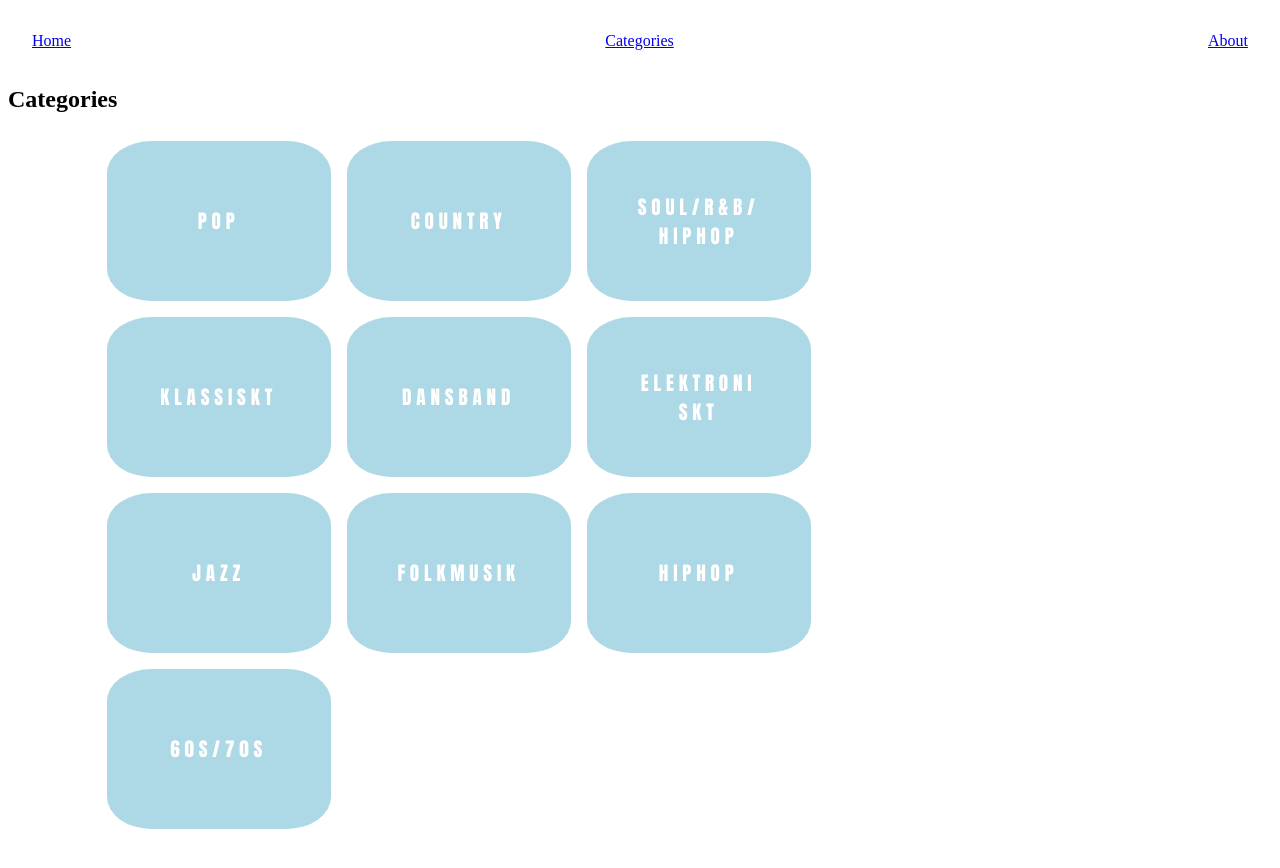
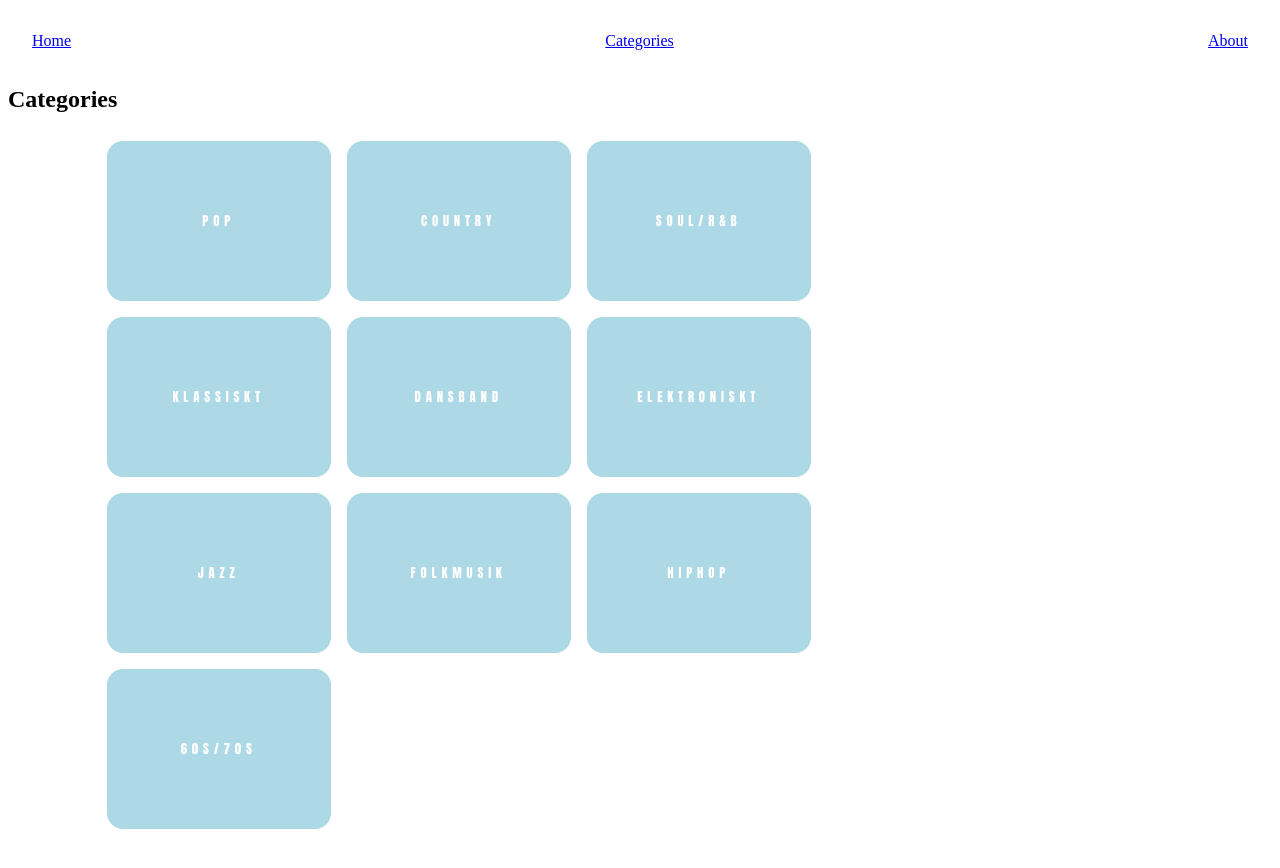
Before and after one commit to danjoh2019/musik_quiz-projekt, a Vue app: page /category in a window 1280 px wide. Shown: the top 868 px of the page. Built offline with nearby package versions, Linux system fonts and the light colour scheme.

Commit message:
change gridlayout in main.css

```diff
--- a/src/assets/main.css
+++ b/src/assets/main.css
@@ -2,7 +2,7 @@
 
 .wrapper {
   display: grid;
-  grid-template-rows: 1fr 3fr 1fr;
+  grid-template-rows: 1fr ;
   grid-template-areas: "header" "content" "footer";
   row-gap: 2rem;
 }
--- a/src/data/categories.json
+++ b/src/data/categories.json
@@ -15,7 +15,7 @@
     },
     {
       "id": 2680,
-      "genre": "soul/r&b/hiphop",
+      "genre": "soul/r&b",
       "startDate": "2022-09-23",
       "endDate": "2023-03-23",
       "timespan": 5
--- a/src/views/CategoryView.vue
+++ b/src/views/CategoryView.vue
@@ -9,9 +9,8 @@
                 <div class="content-category">
                     <div class="container-category-buttons">
                         <button v-for="category in categories" :key="category.id" :value="category.genre" :id="category.id"
-                            @click="selectCategory(category.id, category.genre)
-                                " class="category-button">
-                            {{ category.genre }}
+                            @click="selectCategory(category.id, category.genre)" class="category-button">
+                            <p>{{ category.genre }}</p>
                         </button>
                     </div>
                 </div>
@@ -50,21 +49,26 @@ function selectCategory(id, categoryString) {
     flex-grow: 1;
     flex-basis: auto;
     max-width: 100%;
-    width: 10rem;
+    width: 8rem;
     height: 6rem;
-    padding: 3rem;
-    /* border-radius: 1rem; */
-    border-radius: 20% / 20%;
+    padding: 5rem;
+    border-radius: 1rem;
     margin: 0.5rem;
     border: none;
     background-color: lightblue;
-    font-family:  Impact, Haettenschweiler, 'Arial Narrow Bold', sans-serif;
-    color: white;
-    font-size: 1.2rem;
+    font-family:  Montserrat, Impact, Haettenschweiler, 'Arial Narrow Bold', sans-serif;
+    font-weight: bold;
+    font-size: .8rem;
     letter-spacing: 0.3rem;
     text-transform: uppercase;
     cursor: pointer;
-    word-break: break-all;
+
+}
+.category-button p {
+    padding: 2rem;
+    color: white;
+
+
 }
 
 button {
@@ -102,6 +106,7 @@ button {
 
 .category-button {
     width: 14rem;
+
 }
 }
 
```
